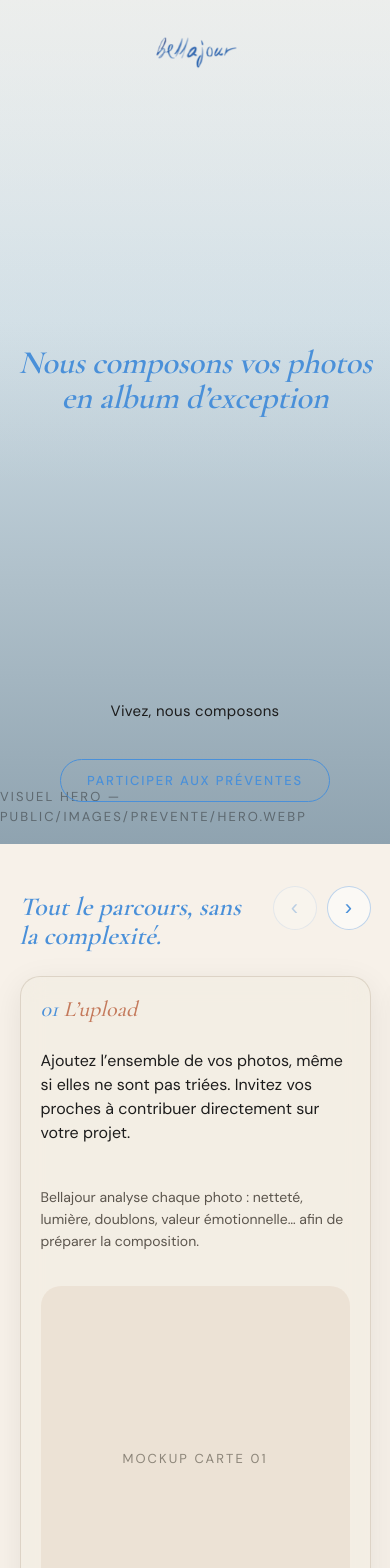
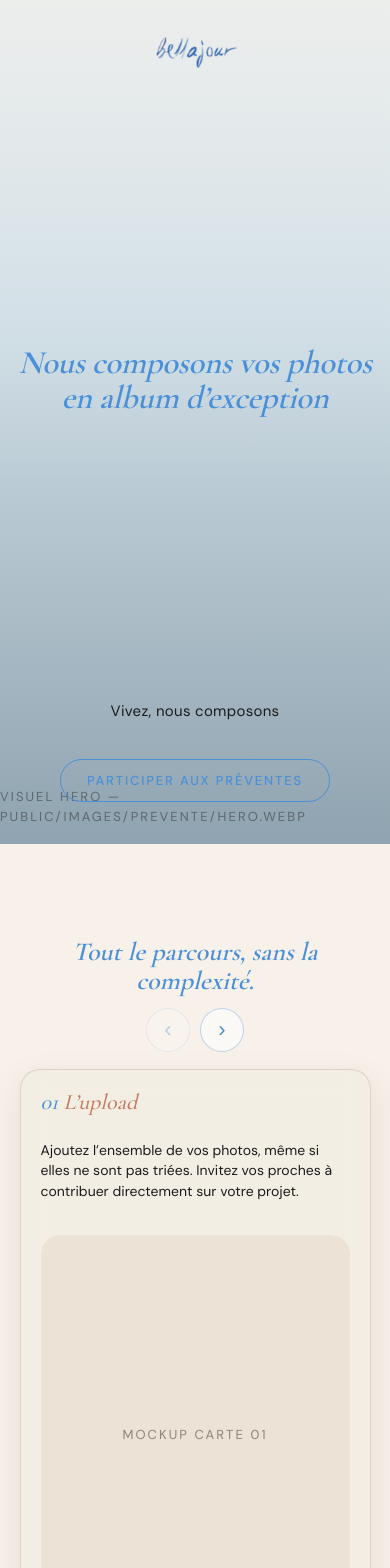
Before and after one commit to Lecrackerssurlepot/bellajour-prelaunch, a Next.js app: page /preventes in a window 390 px wide. Shown: the top 1568 px of the page. Built offline with nearby package versions, Linux system fonts and the light colour scheme.

Commit message:
fix(section-2): cartes élargies, titre dégagé, contenu réduit mobile
Co-Authored-By: Claude Opus 4.8 (1M context) <noreply@anthropic.com>

```diff
--- a/src/app/preventes/s2-experience.css
+++ b/src/app/preventes/s2-experience.css
@@ -13,7 +13,9 @@
   min-height: 560px;
   display: flex;
   flex-direction: column;
-  padding: clamp(32px, 5vh, 72px) 0;
+  /* padding-top = navbar fixe (--bj-topbar-h = 76px) + respiration → titre dégagé.
+     Bas réduit pour rendre de la hauteur au track. */
+  padding: calc(var(--bj-topbar-h) + clamp(12px, 2vh, 24px)) 0 clamp(24px, 4vh, 56px);
   overflow: hidden;
 }
 
@@ -21,12 +23,12 @@
   flex: 0 0 auto;
   width: 100%;
   max-width: var(--bj-max-width, 1200px);
-  margin: 0 auto clamp(20px, 3vh, 36px);
+  margin: 0 auto clamp(12px, 2vh, 22px); /* espace titre→cartes réduit */
   padding: 0 5vw;
   display: flex;
-  align-items: baseline;
-  justify-content: space-between;
-  gap: 16px;
+  flex-direction: column;
+  align-items: center; /* titre centré, aligné avec la carte active centrée */
+  gap: clamp(10px, 1.5vh, 16px);
 }
 .s2-title {
   font-family: var(--bj-font-display);
@@ -34,6 +36,7 @@
   font-weight: 600;
   font-size: clamp(26px, 3.6vw, var(--bj-fs-h2));
   line-height: 1.12;
+  text-align: center;
   color: var(--bj-action); /* bleu Bellajour — même token que .s1-title / logo / CTA */
 }
 
@@ -94,7 +97,8 @@
   .s2-card { width: 38vw; }
 }
 @media (min-width: 1100px) {
-  .s2-card { width: clamp(360px, 32vw, 440px); }
+  /* Cartes plus larges → texte sur moins de lignes → plus aéré, moins haut. */
+  .s2-card { width: clamp(440px, 40vw, 560px); }
 }
 
 /* Desktop ≥1100px : carte active centrée + agrandie (mise en valeur).
@@ -178,6 +182,10 @@
 @media (max-width: 767px) {
   .s2 { height: auto; min-height: 100dvh; }
   .s2-card-media { min-height: clamp(120px, 20dvh, 200px); }
+  /* Contenu réduit : on masque la phrase algo (wording conservé dans le JSX),
+     et on allège légèrement la phrase UX → tout rentre dans la hauteur. */
+  .s2-card-algo { display: none; }
+  .s2-card-ux { font-size: var(--bj-fs-sm); line-height: 1.45; }
 }
 
 @media (prefers-reduced-motion: reduce) {
```
